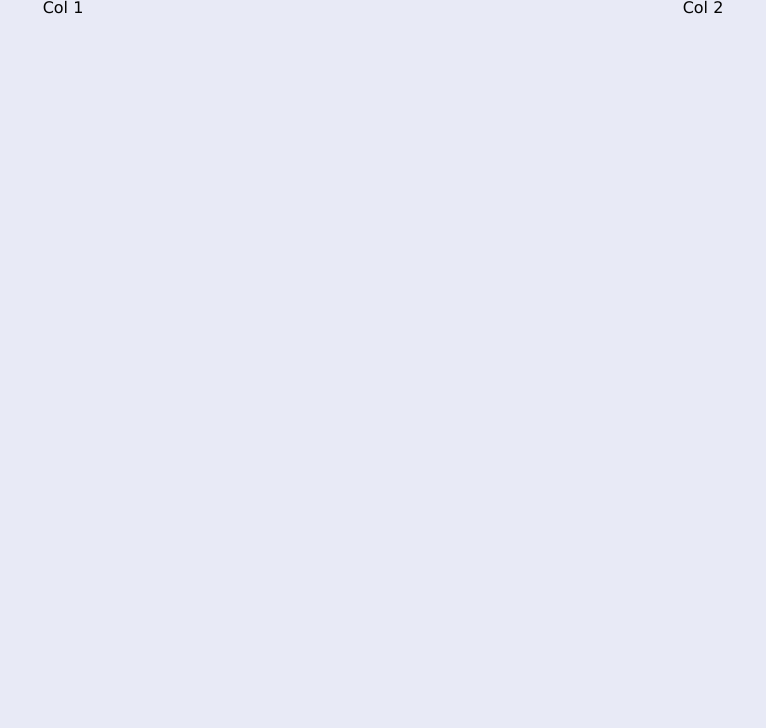
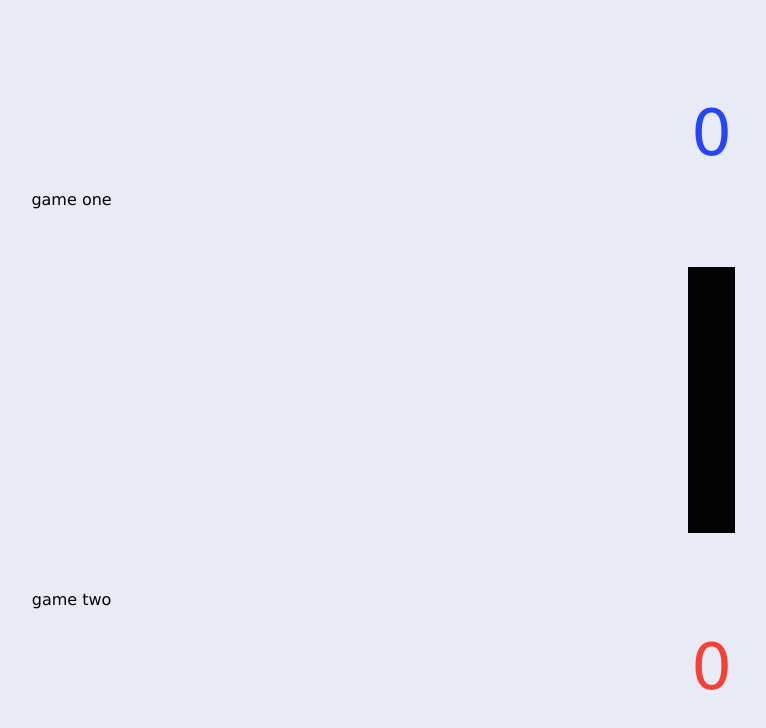
Before and after one commit to geraldoantonio/jiujitsu-scoreboard, a React (Create React App) app: page / in a window 1280 px wide. Shown: the top 728 px of the page, without its empty margins (257-1023 px from the left). Built offline with nearby package versions, Linux system fonts and the light colour scheme.

Commit message:
feat: add total component

```diff
--- a/src/App.tsx
+++ b/src/App.tsx
@@ -1,20 +1,28 @@
-import { Colors } from './utils/Colors'
+import React from 'react';
+
+import ColumnTwo from './components/ColumnTwo';
+import ColumnOne from './components/ColumnOne';
+
+import { IColors, Colors } from './utils/Colors'
 import styled from 'styled-components'
 
 function App() {
   return (
-    <Container bgColor={ Colors.light } fontColor={Colors.dark}>
-      <div>Col 1</div>
-      <div>Col 2</div>
+    <Container bgColor={'light'} fontColor={'dark'}>
+      <ColumnOne />
+      <ColumnTwo totalPointsOne={0} totalPointsTwo={0} />
     </Container>
   );
 }
 
 export default App;
 
-const Container = styled.div<{ bgColor: string, fontColor: string }>`
-  background-color: ${props => props.bgColor};
-  color: ${props => props.fontColor};
+const Container = styled.div<{
+  bgColor: IColors
+  fontColor: IColors
+}>`
+  background-color: ${props => Colors[props.bgColor]};
+  color: ${props => Colors[props.fontColor]};
   display: flex;
   flex-direction: row;
   justify-content: space-around;
--- /dev/null
+++ b/src/components/ColumnOne/index.tsx
@@ -0,0 +1,23 @@
+import React from 'react'
+
+import styled from 'styled-components'
+
+interface Props {
+
+}
+
+export default function index({}: Props) {
+  return (
+    <Container>
+     <div>game one</div>
+     <div>game two</div>
+    </Container>
+  )
+}
+
+const Container = styled.div`
+  display: flex;
+  flex-direction: column;
+  justify-content: space-around;
+  align-items: center;
+`
--- /dev/null
+++ b/src/components/ColumnTwo/index.tsx
@@ -0,0 +1,32 @@
+import React from 'react'
+
+import TotalPoints from '../TotalPoints'
+
+import styled from 'styled-components'
+import { Colors, IColors } from '../../utils/Colors'
+
+interface Props {
+  totalPointsOne: number
+  totalPointsTwo: number
+}
+
+export default function index({totalPointsOne, totalPointsTwo}: Props) {
+  return (
+    <Container>
+      <TotalPoints value={totalPointsOne} color={ 'primary' } />
+      <Clock bgColor={'dark'}>00:00</Clock>
+      <TotalPoints value={totalPointsTwo} color={ 'secondary'} />
+    </Container>
+  )
+}
+
+const Container = styled.div`
+  display: flex;
+  flex-direction: column;
+  justify-content: space-around;
+`
+const Clock = styled.div<{bgColor: IColors}>`
+  display: flex;
+  flex: 1;
+  background-color: ${props => Colors[props.bgColor]};
+`
--- /dev/null
+++ b/src/components/TotalPoints/index.tsx
@@ -0,0 +1,26 @@
+import React from 'react'
+
+import styled from 'styled-components'
+import { IColors, Colors } from '../../utils/Colors'
+
+interface Props {
+  value: number
+  color: IColors
+}
+
+export default function index({ color, value }: Props) {
+  return (
+    <Container color={Colors[color]} >
+      {value}
+    </Container>
+  )
+}
+
+const Container = styled.div<{ color: string }>`
+  display: flex;
+  justify-content: center;
+  align-items: center;
+  font-size: 4rem;
+  flex: 1;
+  color: ${props => props.color}
+`
```
Also changed, not shown: src/utils/Colors.tsx (+5 -5 lines).
